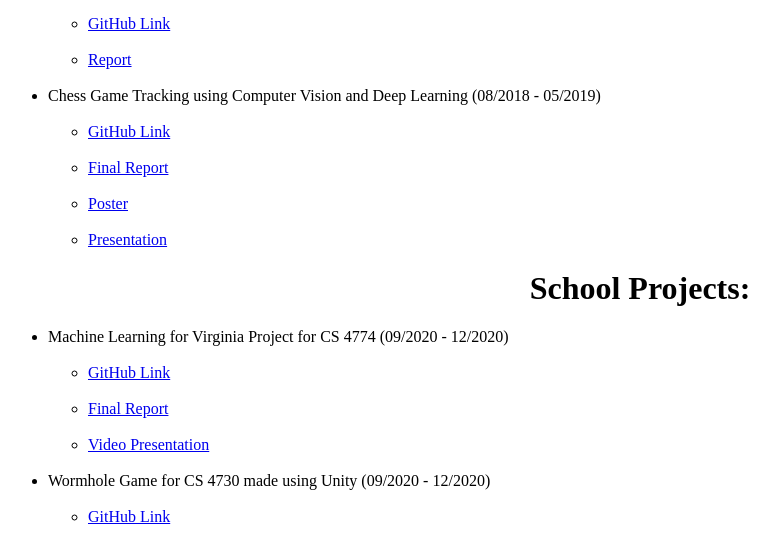
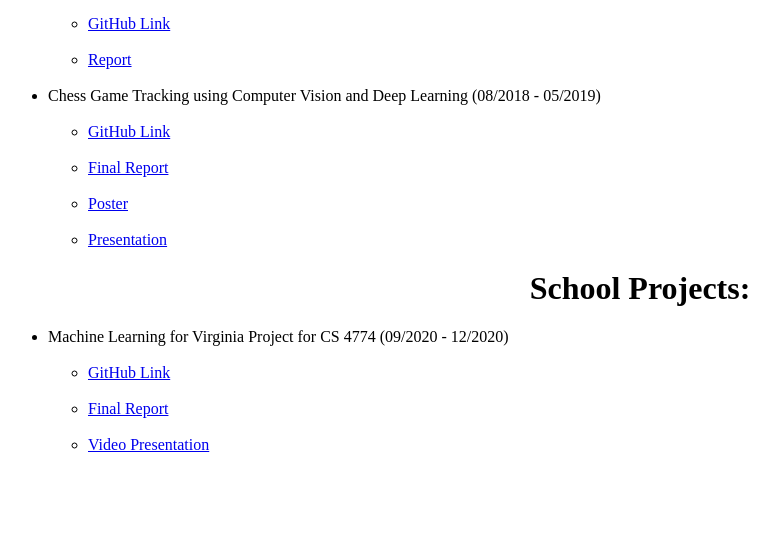
Before and after one commit to JerryLiu8/JerryLiu8.github.io, a plain HTML site: page Projects.html in a window 1280 px wide. Shown: the part 618-1160 px from the top of the page, without its empty margins (0-779 px from the left). After the commit the page ends 1106 px from the top, so only its background shows below. Drawn offline with Linux system fonts and the light colour scheme.

Commit message:
removed old link

```diff
--- a/Projects.html
+++ b/Projects.html
@@ -65,11 +65,6 @@
                 <li><a href="https://www.youtube.com/watch?v=PARwrpF37rI&feature=youtu.be">Video Presentation</a></li>
                 <br>
             </ul>
-          <li> Wormhole Game for CS 4730 made using Unity (09/2020 - 12/2020)</li>
-          <br>
-            <ul>
-                <li><a href="https://github.com/cs4730-gamedesign/group-project-alpha-beta-final-minecraft-is-a-game">GitHub Link</a></li>
-            </ul>
       </ul>
   </body>
 </html>
```
